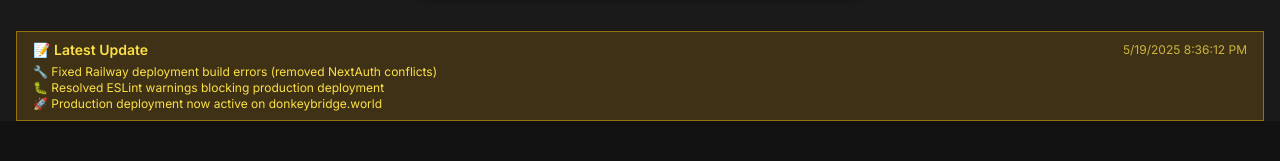
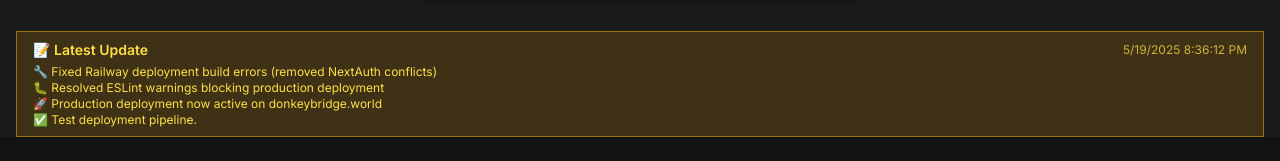
Before and after one commit to MaartenRischen/ThaiFlashcardsApp, a Next.js app: page / in a window 1280 px wide. Shown: the part 791-952 px from the top of the page. Built offline with nearby package versions, Linux system fonts and the light colour scheme; no server answers.

Commit message:
feat: update dev log for pipeline test

```diff
--- a/app/page.tsx
+++ b/app/page.tsx
@@ -1345,7 +1345,8 @@ export default function ThaiFlashcards() {
         <div className="text-xs">
           🔧 Fixed Railway deployment build errors (removed NextAuth conflicts)<br/>
           🐛 Resolved ESLint warnings blocking production deployment<br/>
-          🚀 Production deployment now active on donkeybridge.world
+          🚀 Production deployment now active on donkeybridge.world<br/>
+          ✅ Test deployment pipeline.
         </div>
       </div>
 
```
